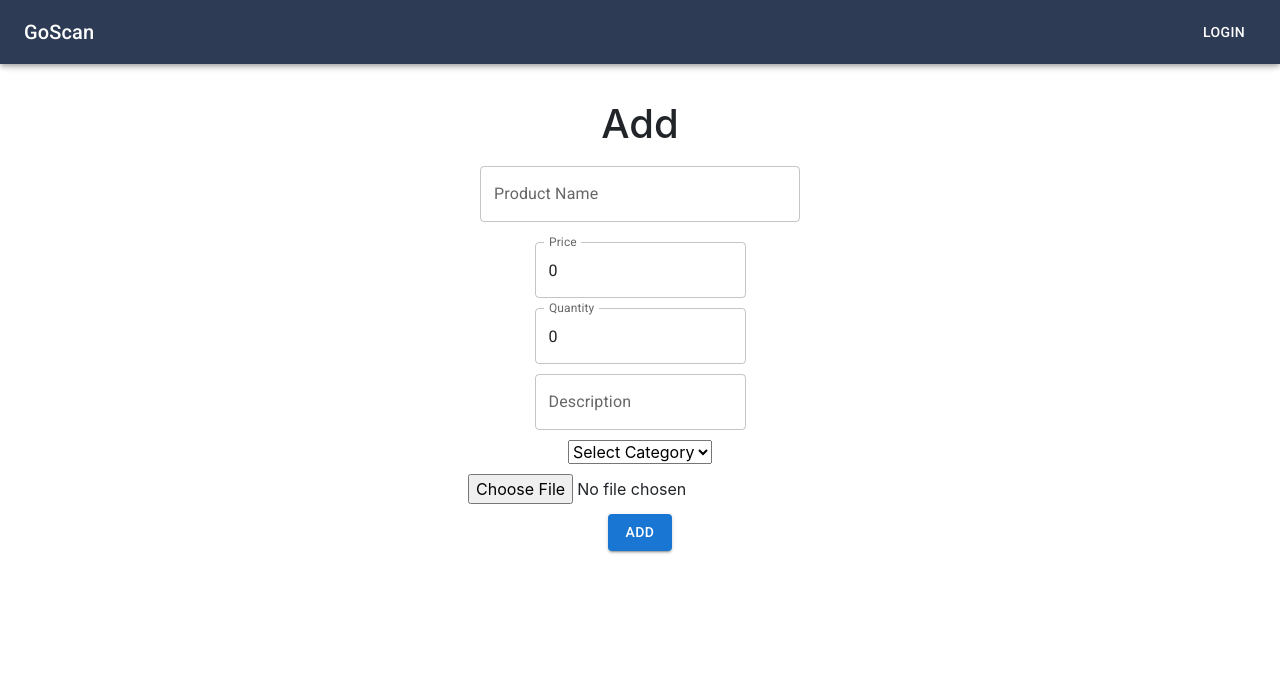
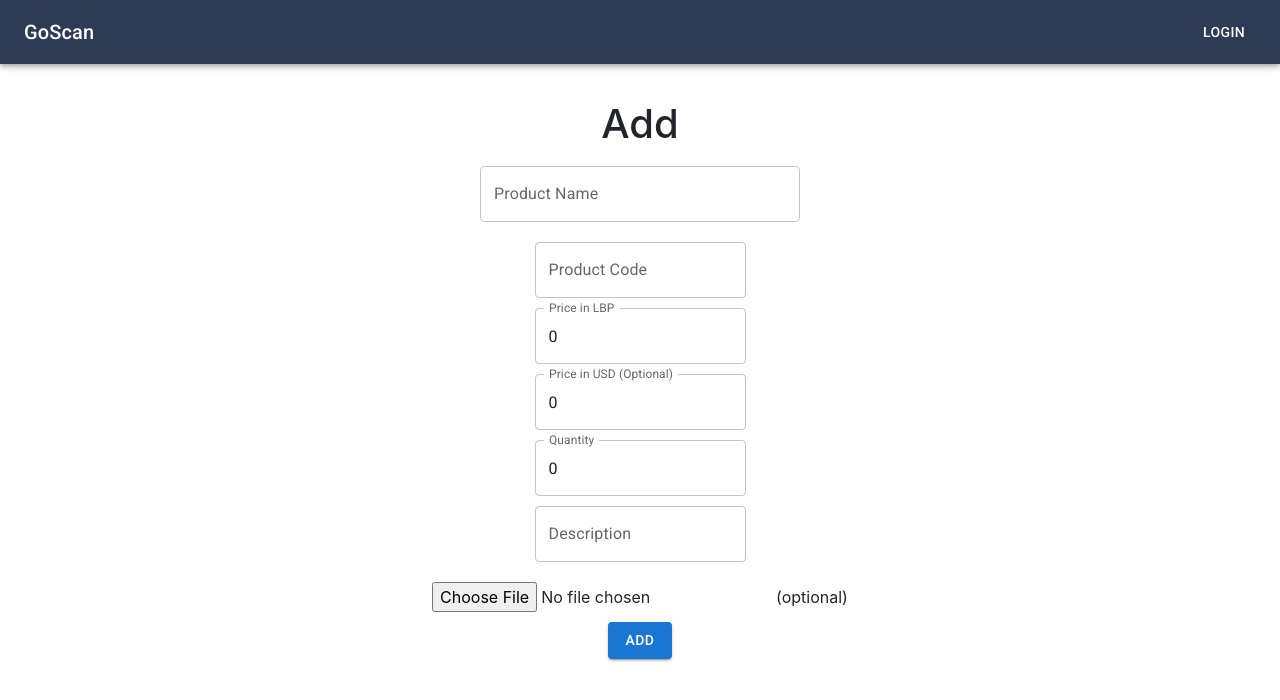
Before and after one commit to 1homsi/GoScan, a React (Create React App) app: page /add in a window 1280 px wide. Shown: the top 700 px of the page. Built offline with nearby package versions, Linux system fonts and the light colour scheme.

Commit message:
idk wut to do at this point 😂

```diff
--- a/src/Screens/Add/Add.jsx
+++ b/src/Screens/Add/Add.jsx
@@ -8,11 +8,13 @@ export default class Add extends React.Component {
     super(props);
     this.state = {
       name: "",
-      price: 0,
+      priceInLBP: 0,
+      PriceInUSD: 0,
       quantity: 0,
       description: "",
       category: "",
       image: {},
+      barcode: "",
     };
     this.handleAdd = this.handleAdd.bind(this);
   }
@@ -60,6 +62,7 @@ export default class Add extends React.Component {
               marginTop: "10px",
             }}
           >
+
             <TextField
               fullWidth
               label="Product Name"
@@ -79,17 +82,54 @@ export default class Add extends React.Component {
           >
             <TextField
               fullWidth
-              label="Price"
+              label="Product Code"
+              value={this.state.barcode}
+              onChange={(event) =>
+                this.setState({
+                  name: event.target.value,
+                })
+              }
+            />
+          </div>
+          <div
+            className="Price"
+            style={{
+              marginTop: "10px",
+            }}
+          >
+            <TextField
+              fullWidth
+              label="Price in LBP"
               type="number"
               defaultValue={0}
               value={this.state.price}
               onChange={(event) =>
                 this.setState({
-                  price: event.target.value,
+                  priceInLBP: event.target.value,
                 })
               }
             />
           </div>
+          <div
+            className="Price"
+            style={{
+              marginTop: "10px",
+            }}
+          >
+            <TextField
+              fullWidth
+              label="Price in USD (Optional) "
+              type="number"
+              defaultValue={0}
+              value={this.state.price}
+              onChange={(event) =>
+                this.setState({
+                  PriceInUSD: event.target.value,
+                })
+              }
+            />
+          </div>
+
           <div
             className="Quantity"
             style={{
@@ -110,6 +150,7 @@ export default class Add extends React.Component {
           </div>
           <div
             className="Description"
+            multiline
             style={{
               marginTop: "10px",
             }}
@@ -131,7 +172,7 @@ export default class Add extends React.Component {
               marginTop: "10px",
             }}
           >
-            <select
+            {/* <select
               name="category"
               value={this.state.category}
               onChange={(event) => {
@@ -144,7 +185,7 @@ export default class Add extends React.Component {
               <option value="electronics">electronics</option>
               <option value="jewelery">jewelery</option>
               <option value="clothing">clothing</option>
-            </select>
+            </select> */}
           </div>
           <div
             className="Category"
@@ -160,6 +201,7 @@ export default class Add extends React.Component {
                 });
               }}
             />
+            (optional)
           </div>
           <div
             style={{
```
Also changed, not shown: src/Screens/Intro/IntroPage.jsx (+25 -0 lines).
